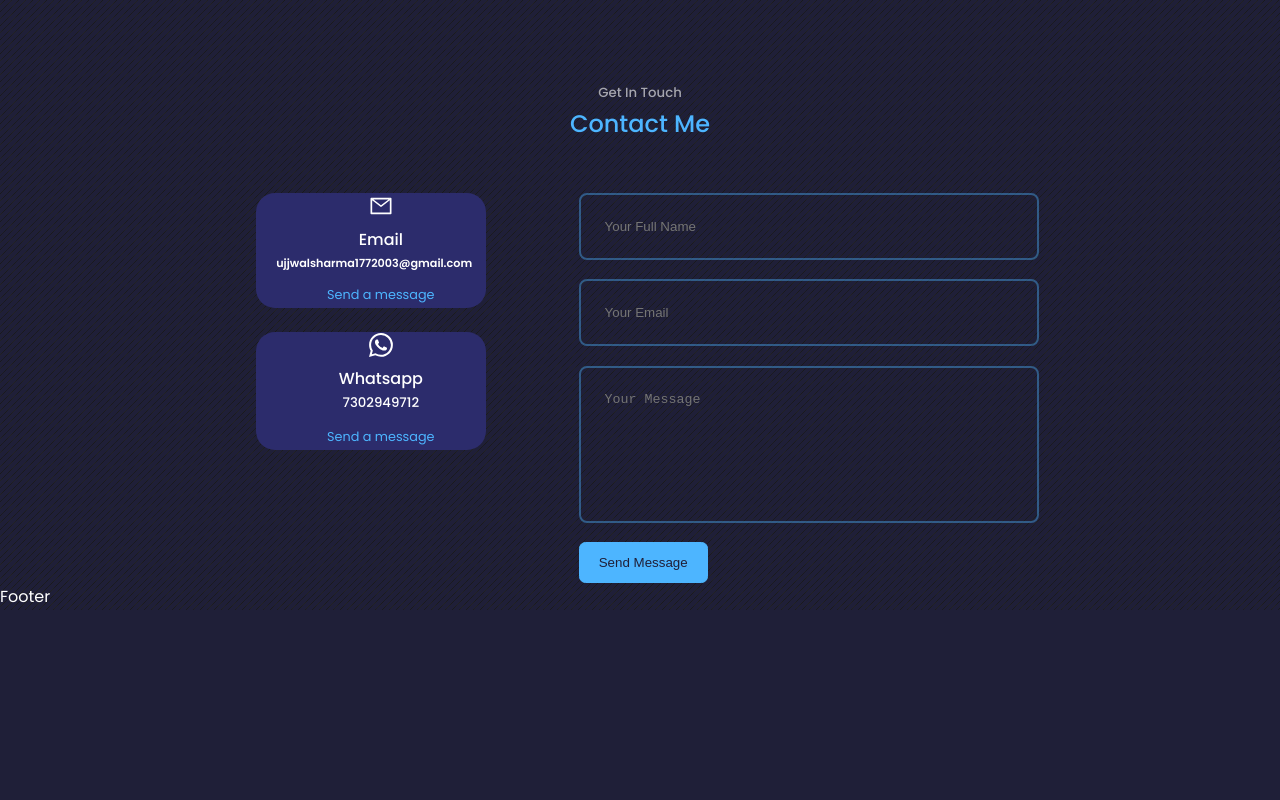
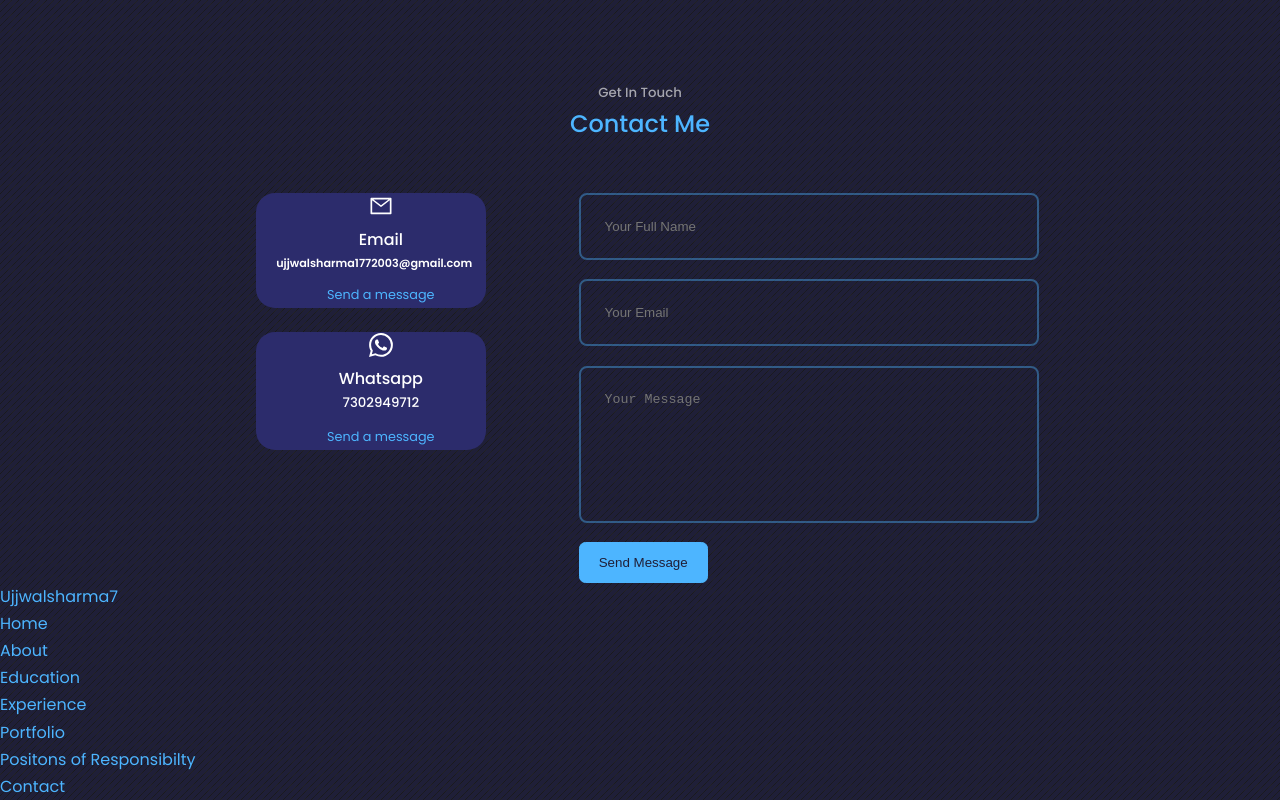
Before and after one commit to Ujjwalsharma7/Portfolio, a React (Create React App) app: page / in a window 1280 px wide. Shown: the part 4027-4827 px from the top of the page. Before the commit the page ends 4637 px from the top, so only its background shows below. Built offline with nearby package versions, Linux system fonts and the light colour scheme.

Commit message:
added jsx for footer

```diff
--- a/src/components/footer/Footer.jsx
+++ b/src/components/footer/Footer.jsx
@@ -3,9 +3,30 @@ import './footer.css'
 
 function Footer() {
   return (
-    <div>
-      Footer
-    </div>
+<footer>
+
+      <a href="#home" className='footer__logo'>Ujjwalsharma7</a>
+
+      <ul className='permalinks'>
+      <li><a href="#home"> Home</a></li>
+      <li><a href="#about"> About</a></li>
+      <li><a href="#education"> Education</a></li>
+      <li><a href="#experience">Experience </a></li>
+      <li><a href="#portfolio">Portfolio</a></li>
+      <li><a href="#por"> Positons of Responsibilty</a></li>
+      <li><a href="#contact">   Contact</a></li>
+
+      </ul>
+
+      <div>
+        <a href=""></a>
+        <a href=""></a>
+        <a href=""></a>
+      </div>
+
+</footer>
+
+
   )
 }
 
```
